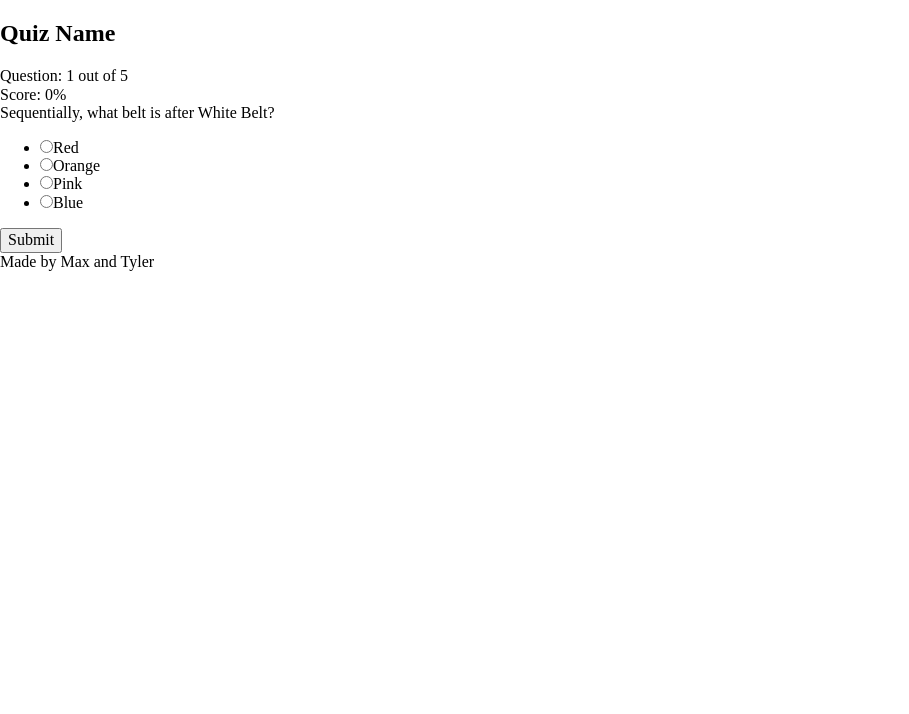
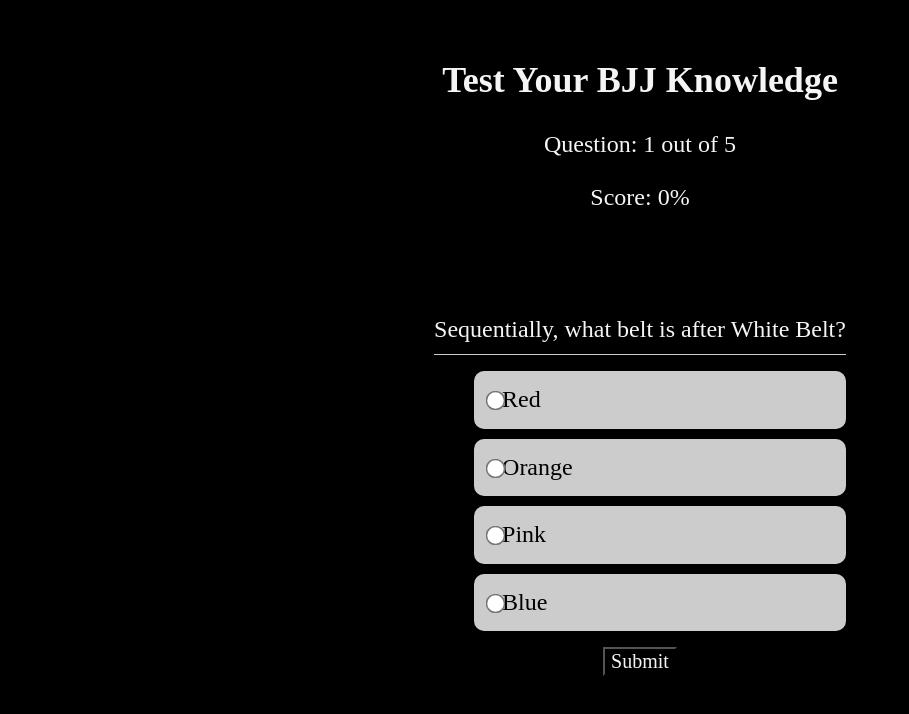
Before and after one commit to thinkful-ei-narwhal/quiz-app-Max-Tyler, a plain HTML site: page index.html in a window 1280 px wide. Both pictures are taken after a click on the button "Start!". Shown: the whole page, without its empty margins (0-909 px from the left). Drawn offline with nearby package versions, Linux system fonts and the light colour scheme.

Commit message:
Final Commit, added css

```diff
--- a/app.css
+++ b/app.css
@@ -6,3 +6,99 @@
   * https://github.com/andreacardybailey/responsive_example/blob/master/styles/responsive-base.css
   *
 */
+
+*{
+  background-color: black;
+}
+
+h1 {
+  color: whitesmoke;
+}
+
+header, .quizHeader {
+  display: flex;
+  flex-direction: column;
+  justify-content: center;
+  align-items: center;
+  font-size: 24px;
+  color: whitesmoke;
+  margin-bottom: 10px;
+  border-radius: 10px;
+  padding: 15px;
+}
+
+.window {
+  display: flex;
+  flex-direction: column;
+  justify-content: center;
+  align-items: center;
+
+  max-width: 700px;
+  min-height: 500px;;
+  margin: 10px auto;
+
+  border-radius:10px;
+  padding:10px;
+  }
+
+footer {
+  display: flex;
+  flex-direction: column;
+  justify-content: center;
+  align-items: center;
+}
+
+ul {
+  list-style: none;
+}
+
+.pfeedback, .nfeedback {
+  display: flex;
+  flex-direction: column;
+  justify-content: center;
+  align-items: center;
+  color: whitesmoke;
+  font-size: 24px;
+}
+
+.buttonDiv {
+  display: flex;
+  flex-direction: column;
+  justify-content: center;
+  align-items: center;
+}
+
+.question {
+  color:whitesmoke;
+  border-bottom: 1px solid #ccc;
+  margin: 0;
+  padding-bottom: 10px;
+  font-size: 24px;
+  font-style: bold;
+}
+
+.answer li {
+  background-color: #cccccc;
+  font-size: 24px;
+  color: 000000;
+  margin-bottom: 10px;
+  border-radius: 10px;
+  padding: 15px;
+
+}
+
+input[type="radio"] {
+  transform: scale(1.5);
+}
+
+button[type="button"] {
+  color: whitesmoke;
+  font-size: 20px;
+
+}
+
+.lastPage {
+  text-align: center;
+  color: whitesmoke;
+  font-size: 28px;
+}
--- a/app.js
+++ b/app.js
@@ -120,7 +120,7 @@ function generateQuiz() {
 
 // Header //
 function generateHeader(){
-  return $('header').html(`<div class="quizHeader"><h2>Quiz Name</h2>
+  return $('header').html(`<div class="quizHeader"><h2>Test Your BJJ Knowledge</h2>
     <div class="counter">Question: ${store.questionNumber + 1} out of 5</div>
     </div>
     <div class="score">Score: ${(store.score) / 5 * 100}%</div>`);
@@ -128,23 +128,23 @@ function generateHeader(){
 
 // Feedback Positive //
 function generateFeedbackPositive() {
-  return `<div class="pfeedback"><p>Correct!</p></div>`
+  return `<div class="pfeedback"><p>Correct!</p></div>`;
 }
 
 // Feedback Negative //
 function generateFeedbackNegative() {
-  return `<div class="nfeedback"><p>Sorry! The correct answer was "${store.questions[store.questionNumber].correctAnswer}."</p></div>`
+  return `<div class="nfeedback"><p>Sorry! The correct answer was "${store.questions[store.questionNumber].correctAnswer}."</p></div>`;
 }
 
 // Next Button Insert //
 //replace Submit with Next button
 function generateNextButton() {
-return `<div class="buttonDiv"><button type="button" id ="next">Next</button></div>
-      </div>`
+  return `<div class="buttonDiv"><button type="button" id ="next">Next</button></div>
+      </div>`;
 }
 
 function generateTryAgain() {
-  return $('.lastPage').append(`<button type="button" id="tryAgain">Try Again?</button>`)
+  return $('.lastPage').append('<button type="button" id="tryAgain">Try Again?</button>');
 }
 
 //------------------------PAGE RUN FUNCTIONS-----------------------------//
@@ -190,7 +190,6 @@ function next() {
 function feedback() {
   //Appends Feedback Div to the div of the answer that was selected.
   //Runs either positive or negative feedback depending on if the correctAnswer was selected.
-  //need to add "if nothing is selected" alert *************************************************************************************************
   if (document.querySelector('input:checked').id === store.questions[store.questionNumber].correctAnswer) {
     store.score++;
     $('.answer').append(generateFeedbackPositive());
@@ -229,6 +228,6 @@ $(document).ready(function() {
     feedback();
   });
   $('.window').on('click', '#tryAgain', function() {
-      tryAgain();
+    tryAgain();
   });
 });
--- a/index.html
+++ b/index.html
@@ -6,7 +6,7 @@
   <meta name="viewport" content="width=device-width, initial-scale=1.0">
   <meta http-equiv="X-UA-Compatible" content="ie=edge">
   <meta description="A Quiz on Brazillian Jiu Jitsu">
-  <title>Quiz App</title>
+  <title>BJJ Quiz</title>
   <link href="https://cdnjs.cloudflare.com/ajax/libs/normalize/8.0.1/normalize.min.css" rel="stylesheet"
     type="text/css" />
   <link href="app.css" rel="stylesheet" type="text/css" />
```
